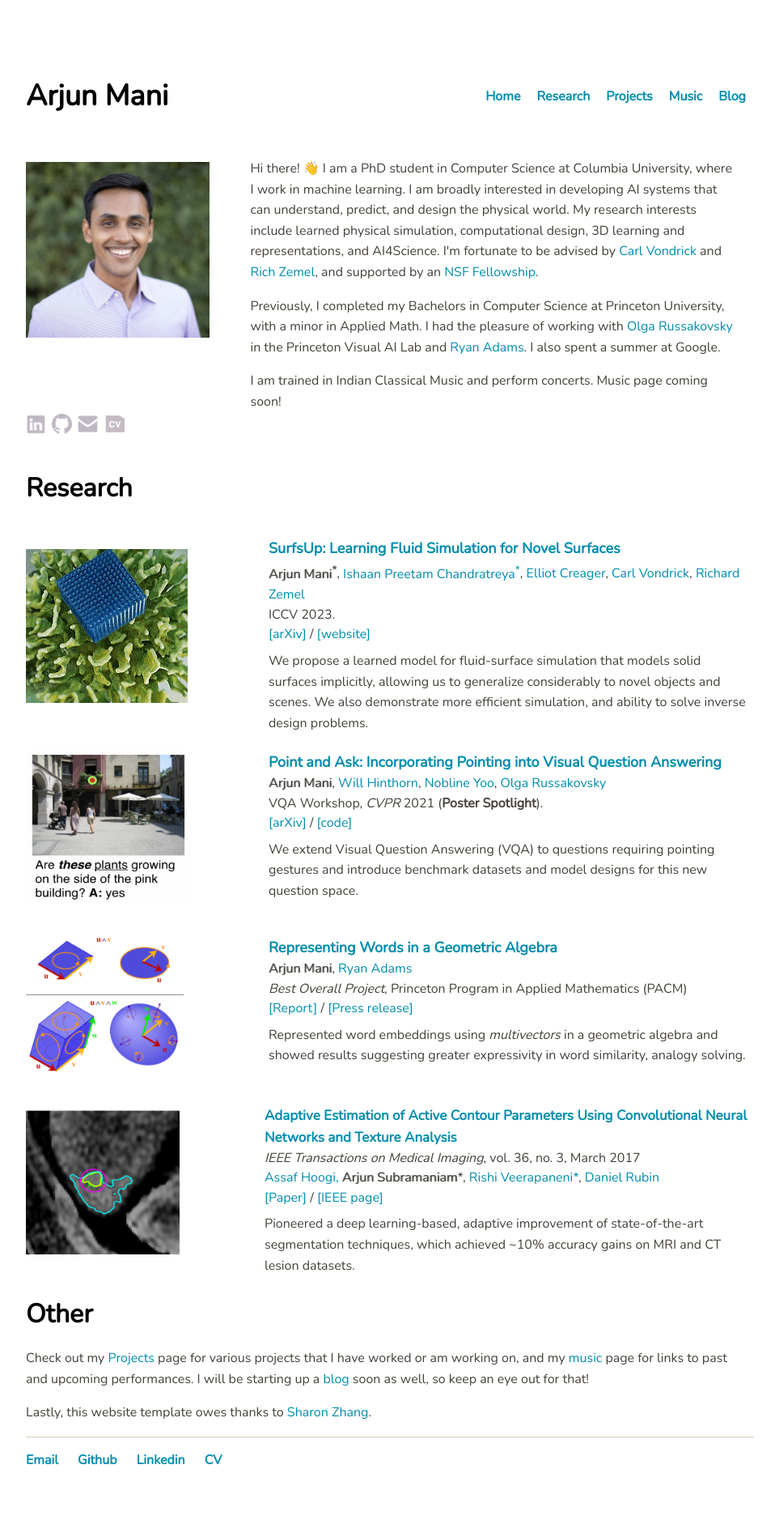
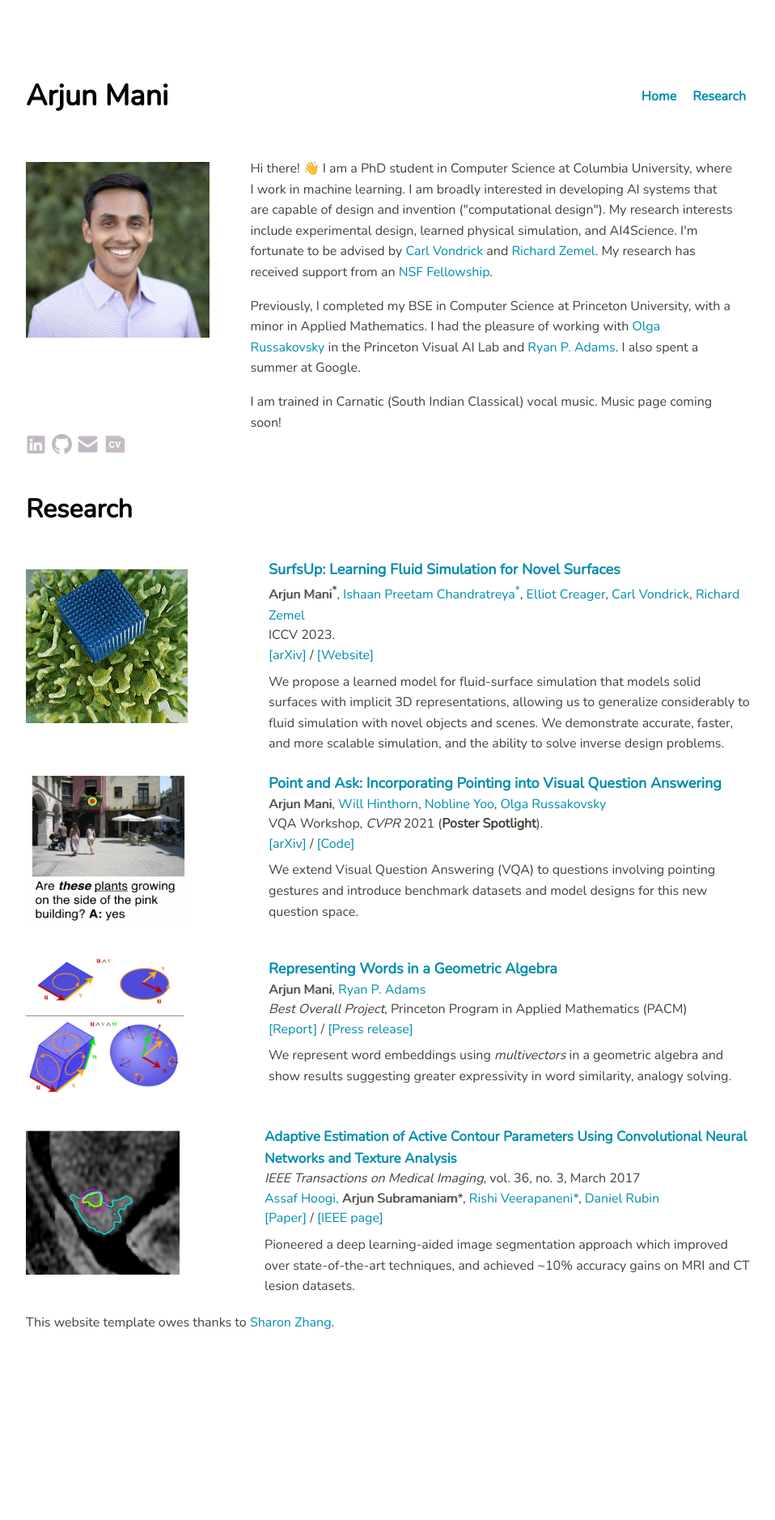
Before and after one commit to arjun-mani/arjun-mani.github.io, a Jekyll site: the page built from index.html, in a window 1280 px wide. Shown: the whole page at 81% size, without its empty margins (160-1118 px from the left). Built offline with Jekyll 4.4.1, drawn with Linux system fonts in a browser that asks for light colours; after the commit the page ends 1706 px from its top, so only the background shows below that.

Commit message:
website updates

```diff
--- a/_layouts/default.html
+++ b/_layouts/default.html
@@ -14,9 +14,9 @@
 			<ul>
 				<li><a href="/">Home</a></li>
 				<li><a href="#Research">Research</a></li>
-				<li><a href="/projects">Projects</a></li>
-                <li><a href="/music">Music</a></li>
-				<li><a href="/blog">Blog</a></li>
+				<!-- <li><a href="/projects">Projects</a></li> -->
+                <!-- <li><a href="/music">Music</a></li> -->
+				<!-- <li><a href="/blog">Blog</a></li> -->
 			</ul>
 		</nav>
 	</header>
@@ -27,13 +27,13 @@
 
 		</div><!-- /.blurb -->
 	</div><!-- /.container -->
-<footer>
+<!-- <footer>
 	<ul>
 		<li><a href="mailto:asm2290@columbia.edu">Email</a></li>
 		<li><a href="https://github.com/arjun-mani">Github</a></li>
 		<li><a href="https://www.linkedin.com/in/arjun-mani/">Linkedin</a></li>
         <li><a href="mailto:asm2290@columbia.edu">CV</a></li>
 	</ul>
-</footer>
+</footer> -->
 </body>
 </html>
--- a/index.html
+++ b/index.html
@@ -29,15 +29,15 @@ title: Home
 <div class="about-wide">
 	<div class="about-cols">
 		<div class="about-img">
-			<img src="./cuidpic2.jpg" width="100%" alt="profile pic" title="Yellowstone 2018">
+			<img src="./cuidpic2.jpg" width="100%" alt="profile pic">
 		</div>
 		<div class="about-desc">
-			<p> Hi there! 👋 I am a PhD student in Computer Science at Columbia University, where I work in machine learning. I am broadly interested in developing AI systems that can understand, predict, and design the physical world. My research interests include learned physical simulation, computational design, 3D learning and representations, and AI4Science. I'm fortunate to be advised by <a href="http://www.cs.columbia.edu/~vondrick/" target="_blank">Carl Vondrick</a> and <a href="http://www.cs.columbia.edu/~zemel/" target="_blank">Rich Zemel</a>, and supported by an <a href="https://www.nsfgrfp.org/" target="_blank">NSF Fellowship</a>. </p>
+			<p> Hi there! 👋 I am a PhD student in Computer Science at Columbia University, where I work in machine learning. I am broadly interested in developing AI systems that are capable of design and invention ("computational design"). My research interests include experimental design, learned physical simulation, and AI4Science. I'm fortunate to be advised by <a href="http://www.cs.columbia.edu/~vondrick/" target="_blank">Carl Vondrick</a> and <a href="http://www.cs.columbia.edu/~zemel/" target="_blank">Richard Zemel</a>. My research has received support from an <a href="https://www.nsfgrfp.org/" target="_blank">NSF Fellowship</a>. </p>
 
-            <p> Previously, I completed my Bachelors in Computer Science at Princeton University, with a minor in Applied Math. I had the pleasure of working with <a href="https://www.cs.princeton.edu/~olgarus/" target="_blank">Olga Russakovsky</a>
-			in the Princeton Visual AI Lab and <a href="https://www.cs.princeton.edu/~rpa/" target="_blank">Ryan Adams</a>. I also spent a summer at Google. </p>
+            <p> Previously, I completed my BSE in Computer Science at Princeton University, with a minor in Applied Mathematics. I had the pleasure of working with <a href="https://www.cs.princeton.edu/~olgarus/" target="_blank">Olga Russakovsky</a>
+			in the Princeton Visual AI Lab and <a href="https://www.cs.princeton.edu/~rpa/" target="_blank">Ryan P. Adams</a>. I also spent a summer at Google. </p>
 
-            <p> I am trained in Indian Classical Music and perform concerts. Music page coming soon! </p>
+            <p> I am trained in Carnatic (South Indian Classical) vocal music. Music page coming soon! </p>
 		</div>
 	</div>
 </div>
@@ -78,8 +78,8 @@ title: Home
 		<p style="font-size:18px;font-weight:1000"><a href="https://surfsup.cs.columbia.edu/">SurfsUp: Learning Fluid Simulation for Novel Surfaces</a></p>
         <p><span class="extra-bold">Arjun Mani<sup>*</sup></span>, <a href="https://www.cs.columbia.edu/~ipc2107/">Ishaan Preetam Chandratreya<sup>*</sup></a>, <a href="https://www.cs.toronto.edu/~creager/">Elliot Creager</a>, <a href="https://www.cs.columbia.edu/~vondrick/">Carl Vondrick</a>, <a href="https://www.cs.columbia.edu/~zemel/">Richard Zemel</a></p>
         <p>ICCV 2023.</p>
-        <p> <a href="https://arxiv.org/abs/2304.06197\">[arXiv]</a> / <a href="https://surfsup.cs.columbia.edu/">[website]</a> </p><br>
-  	<p>We propose a learned model for fluid-surface simulation that models solid surfaces implicitly, allowing us to generalize considerably to novel objects and scenes. We also demonstrate more efficient simulation, and ability to solve inverse design problems. </p>
+        <p> <a href="https://arxiv.org/abs/2304.06197\">[arXiv]</a> / <a href="https://surfsup.cs.columbia.edu/">[Website]</a> </p><br>
+  	<p>We propose a learned model for fluid-surface simulation that models solid surfaces with implicit 3D representations, allowing us to generalize considerably to fluid simulation with novel objects and scenes. We demonstrate accurate, faster, and more scalable simulation, and the ability to solve inverse design problems. </p>
 	</div>
 </div>
 
@@ -91,8 +91,8 @@ title: Home
 		<p style="font-size:18px;font-weight:1000"><a href="https://arxiv.org/abs/2011.13681">Point and Ask: Incorporating Pointing into Visual Question Answering</a></p>
         <p><span class="extra-bold">Arjun Mani</span>, <a href="https://scholar.google.com/citations?user=ue2n778AAAAJ&hl=en">Will Hinthorn</a>, <a href="https://ai4all.princeton.edu/people/nobline-yoo/">Nobline Yoo</a>, <a href="https://www.cs.princeton.edu/~olgarus/">Olga Russakovsky</a></p>
         <p>VQA Workshop, <i>CVPR</i> 2021 (<b>Poster Spotlight</b>). </p>
-        <p><a href="https://arxiv.org/abs/2011.13681">[arXiv]</a> / <a href="https://github.com/princetonvisualai/pointingqa">[code]</a></p><br>
-  	<p>We extend Visual Question Answering (VQA) to questions requiring pointing gestures and introduce benchmark datasets and model designs for this new question space.</p>
+        <p><a href="https://arxiv.org/abs/2011.13681">[arXiv]</a> / <a href="https://github.com/princetonvisualai/pointingqa">[Code]</a></p><br>
+  	<p>We extend Visual Question Answering (VQA) to questions involving pointing gestures and introduce benchmark datasets and model designs for this new question space.</p>
 	</div>
 </div>
 
@@ -102,10 +102,10 @@ title: Home
 	</div>
 	<div class="research-desc">
 		<p style="font-size:18px;font-weight:1000"><a href="https://www.pacm.princeton.edu/sites/default/files/pacm_arjunmani_0.pdf">Representing Words in a Geometric Algebra</a></p>
-        <p><span class="extra-bold">Arjun Mani</span>, <a href="https://www.cs.princeton.edu/~rpa/">Ryan Adams</a></p>
+        <p><span class="extra-bold">Arjun Mani</span>, <a href="https://www.cs.princeton.edu/~rpa/">Ryan P. Adams</a></p>
     <p><i>Best Overall Project</i>, Princeton Program in Applied Mathematics (PACM)</p>
     <p> <a href="https://www.pacm.princeton.edu/sites/default/files/pacm_arjunmani_0.pdf">[Report]</a> / <a href="https://www.pacm.princeton.edu/news/2021-undergraduate-program-prize-winners-announced">[Press release]</a></p><br>
-  	<p>Represented word embeddings using <i>multivectors</i> in a geometric algebra and showed results suggesting greater expressivity in word similarity, analogy solving.</p>
+  	<p>We represent word embeddings using <i>multivectors</i> in a geometric algebra and show results suggesting greater expressivity in word similarity, analogy solving.</p>
 	</div>
 </div>
 
@@ -118,13 +118,16 @@ title: Home
     <p><i>IEEE Transactions on Medical Imaging</i>, vol. 36, no. 3, March 2017</p>
     <p><a href="https://scholar.google.com/citations?user=TXsC5ZkAAAAJ&hl=en">Assaf Hoogi, </a> <span class="extra-bold">Arjun Subramaniam</span>*, <a href="https://sites.google.com/view/rishiv/">Rishi Veerapaneni*</a>, <a href="https://rubinlab.stanford.edu/">Daniel Rubin</a></p>
     <p> <a href="./pdfs/TMI.2016.2628084.pdf">[Paper]</a> / <a href="https://ieeexplore.ieee.org/document/7742396">[IEEE page]</a></p><br>
-  	<p>Pioneered a deep learning-based, adaptive improvement of state-of-the-art segmentation techniques, which achieved ~10% accuracy gains on MRI and CT lesion datasets.</p>
+  	<p>Pioneered a deep learning-aided image segmentation approach which improved over state-of-the-art techniques, and achieved ~10% accuracy gains on MRI and CT lesion datasets.</p>
 	</div>
 </div>
 
-<h1 id="Other" style="color:black;">Other</h1>
+<!-- <h1 id="Other" style="color:black;">Other</h1>
 <p> Check out my <a href="/projects">Projects</a> page for various projects that I have worked or am working on, and my <a href="/music">music</a> page for links to past and upcoming performances. I will be starting up a <a href="/blog">blog</a> soon as well, so keep an eye out for that! </p>
-<p>Lastly, this website template owes thanks to <a href="https://sxzhang25.github.io/">Sharon Zhang</a>.</p>
+<p>Lastly, this website template owes thanks to <a href="https://sxzhang25.github.io/">Sharon Zhang</a>.</p> -->
+
+<p>This website template owes thanks to <a href="https://sxzhang25.github.io/">Sharon Zhang</a>.
+
 
 <!--
 <div class="divTableRow">
```
